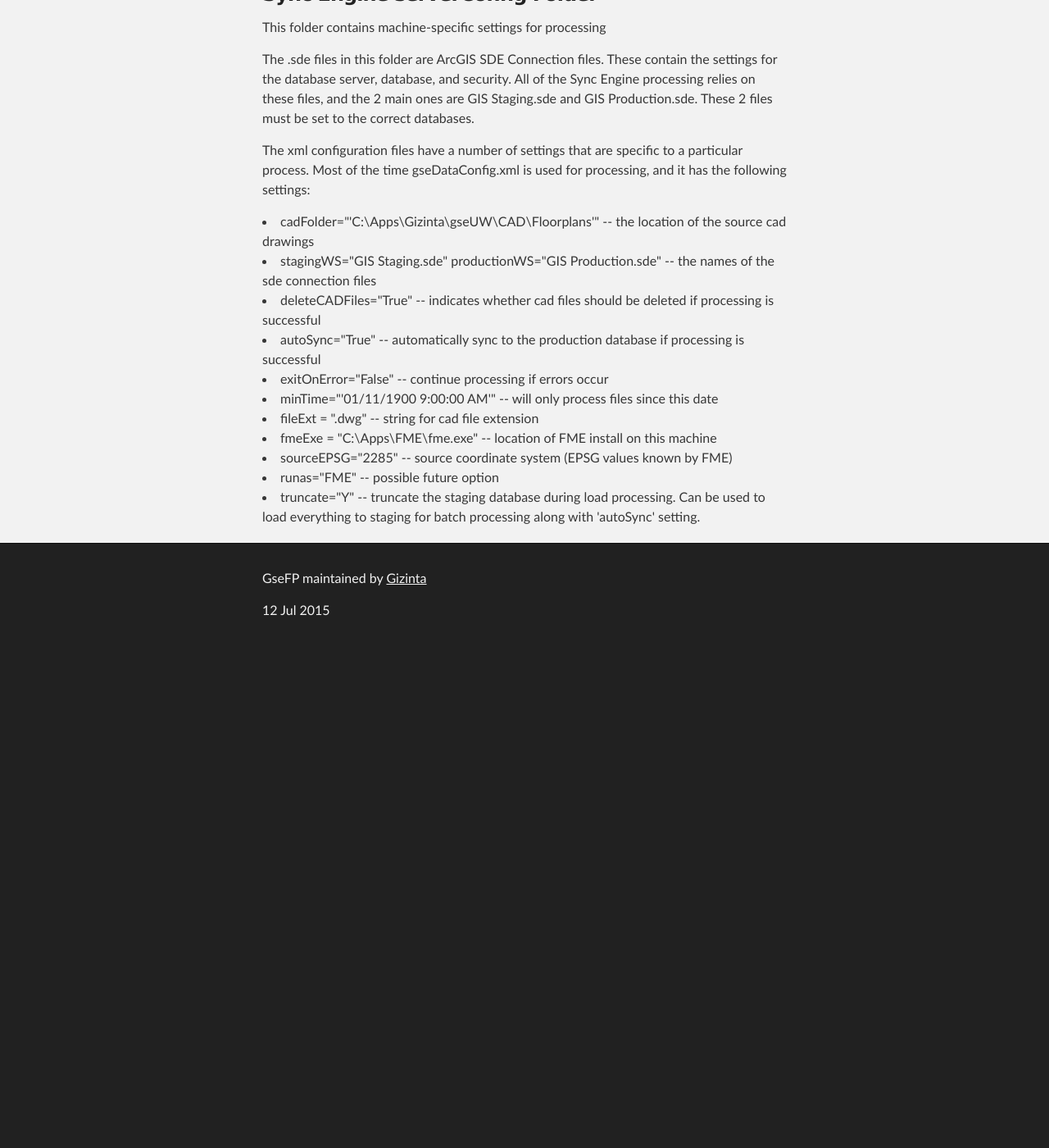
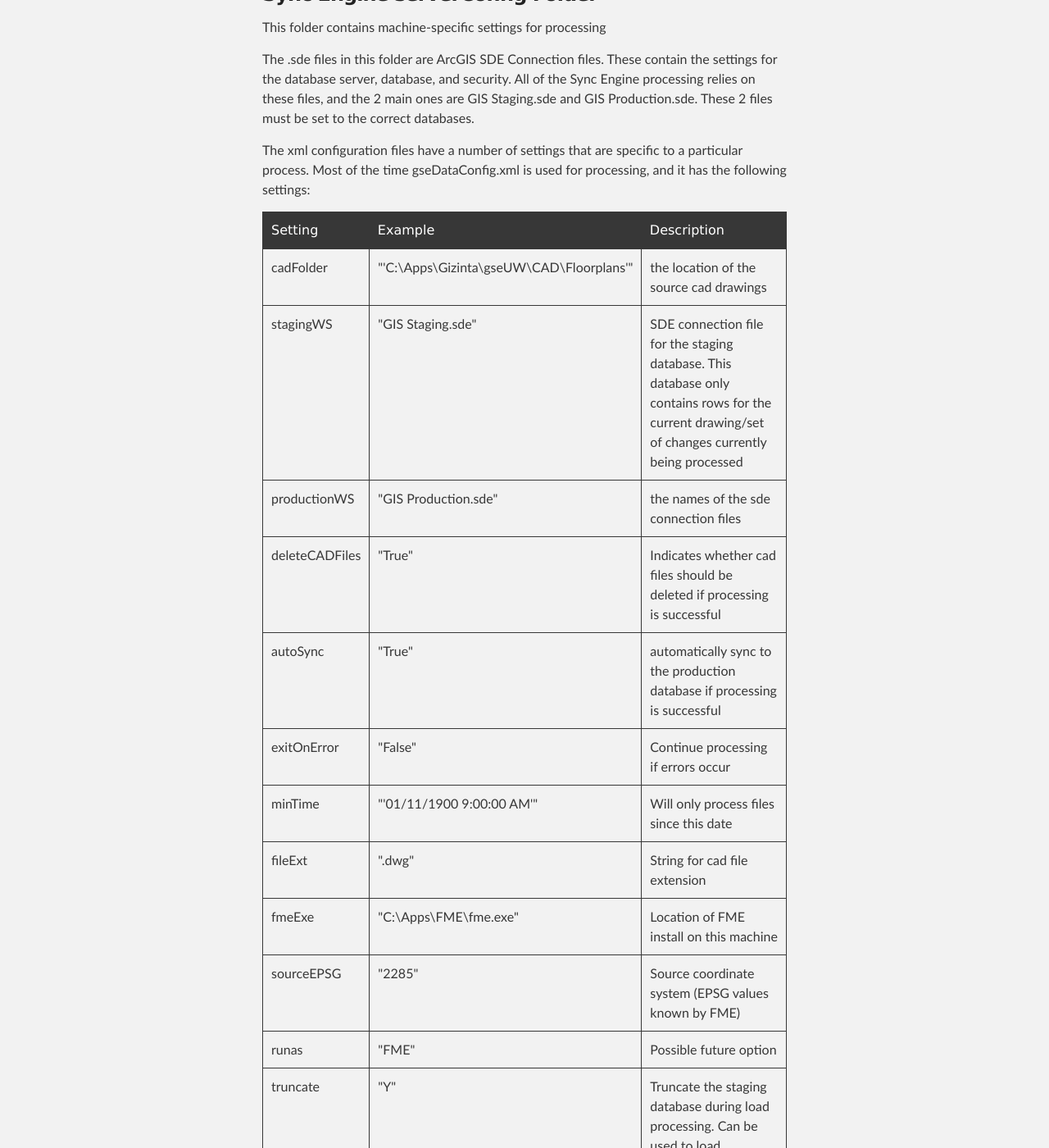
Before and after one commit to Gizinta/gseFP, a Jekyll site: the page built from ETL/serverConfig/index.html, in a window 1280 px wide and 1400 px high, scrolled down 285 px. Shown: the whole window at 82% size. Built offline with Jekyll 4.4.1, drawn with Linux system fonts in a browser that asks for light colours; before the commit the page ends 1076 px from its top, so only the background shows below that; some of the changed text lies outside the part shown.

Commit message:
add table

```diff
--- a/ETL/serverConfig/index.html
+++ b/ETL/serverConfig/index.html
@@ -12,16 +15,50 @@ layout: default
 		These 2 files must be set to the correct databases.</p>
 		<p>The xml configuration files have a number of settings that are specific to a particular process. Most of the time
 		gseDataConfig.xml is used for processing, and it has the following settings:
-		<li>cadFolder="'C:\Apps\Gizinta\gseUW\CAD\Floorplans'" -- the location of the source cad drawings</li>
-		<li>stagingWS="GIS Staging.sde" productionWS="GIS Production.sde" -- the names of the sde connection files</li>
-		<li>deleteCADFiles="True"  -- indicates whether cad files should be deleted if processing is successful</li>
-		<li>autoSync="True" -- automatically sync to the production database if processing is successful</li>
-		<li>exitOnError="False" -- continue processing if errors occur</li>
-		<li>minTime="'01/11/1900 9:00:00 AM'" -- will only process files since this date</li>
-		<li>fileExt = ".dwg" -- string for cad file extension</li>
-		<li>fmeExe = "C:\Apps\FME\fme.exe" -- location of FME install on this machine</li>
-		<li>sourceEPSG="2285" -- source coordinate system (EPSG values known by FME)</li>
-		<li>runas="FME" -- possible future option</li>
-		<li>truncate="Y" -- truncate the staging database during load processing. Can be used to load everything to staging for batch processing along with 'autoSync' setting.</li>
+          <table>
+            <th>Setting</th><th>Example</th><th>Description</th>
+            <tr>
+<td>cadFolder</td>
+<td>"'C:\Apps\Gizinta\gseUW\CAD\Floorplans'"</td>
+<td>the location of the source cad drawings</td>
+            </tr>
+            <tr>
+<td>stagingWS</td>
+<td>"GIS Staging.sde"</td>
+<td>SDE connection file for the staging database. This database only contains rows for the current drawing/set of changes currently being processed</td>
+            <tr>
+<td>productionWS</td>
+<td>"GIS Production.sde"</td>
+<td>the names of the sde connection files</td>
+        	</tr>
+            <tr>
+              <td>deleteCADFiles</td>
+              <td>"True"</td>
+              <td>Indicates whether cad files should be deleted if processing is successful</td>
+            </tr>
+<tr>
+  <td>autoSync</td>
+  <td>"True"</td>
+  <td>automatically sync to the production database if processing is successful</td>
+            </tr>
+            <tr>
+              <td>exitOnError</td><td>"False"</td><td>Continue processing if errors occur</td></tr>
+            <tr>
+              <td>minTime</td><td>"'01/11/1900 9:00:00 AM'"</td><td>Will only process files since this date</td>
+            </tr>
+            <tr>
+              <td>fileExt</td><td>".dwg"</td><td>String for cad file extension</td></tr>
+		<tr>
+          <td>fmeExe</td><td>"C:\Apps\FME\fme.exe"</td><td>Location of FME install on this machine</td></tr>
+            <tr>
+              <td>sourceEPSG</td><td>"2285"</td><td>Source coordinate system (EPSG values known by FME)</td>
+            </tr>
+            <tr>
+              <td>runas</td><td>"FME"</td><td>Possible future option</td>
+            </tr>
+            <tr>
+              <td>truncate</td><td>"Y"</td><td>Truncate the staging database during load processing. Can be used to load everything to staging for batch processing along with 'autoSync' setting.</td>
+            </tr>
+        </table>
 	  </section>
 	</div>
```
Also changed, not shown: other parts of ETL/serverConfig/index.html (+4 -1 lines).
